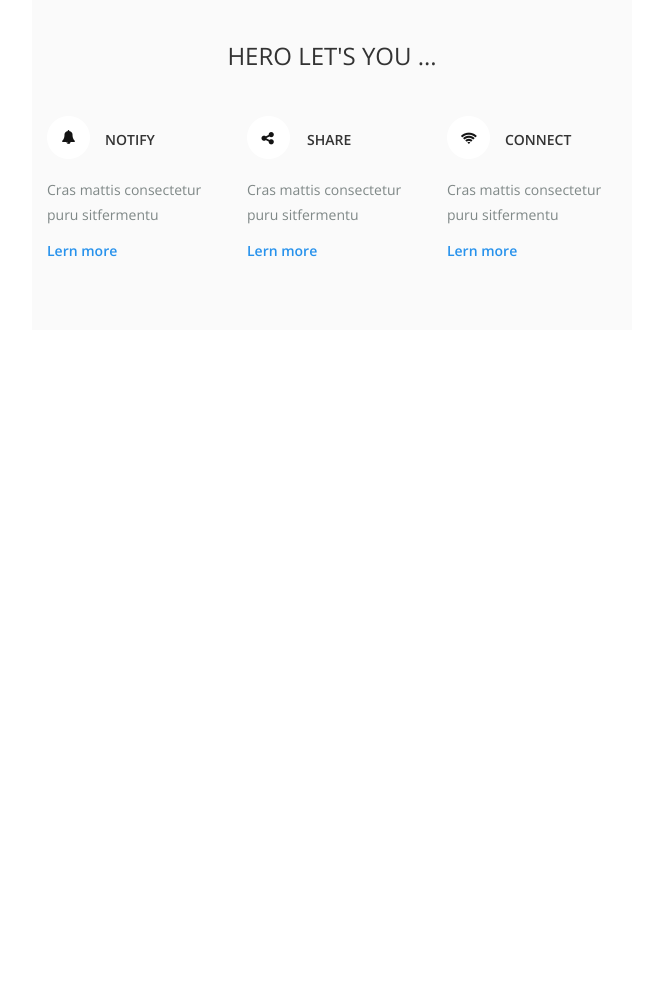
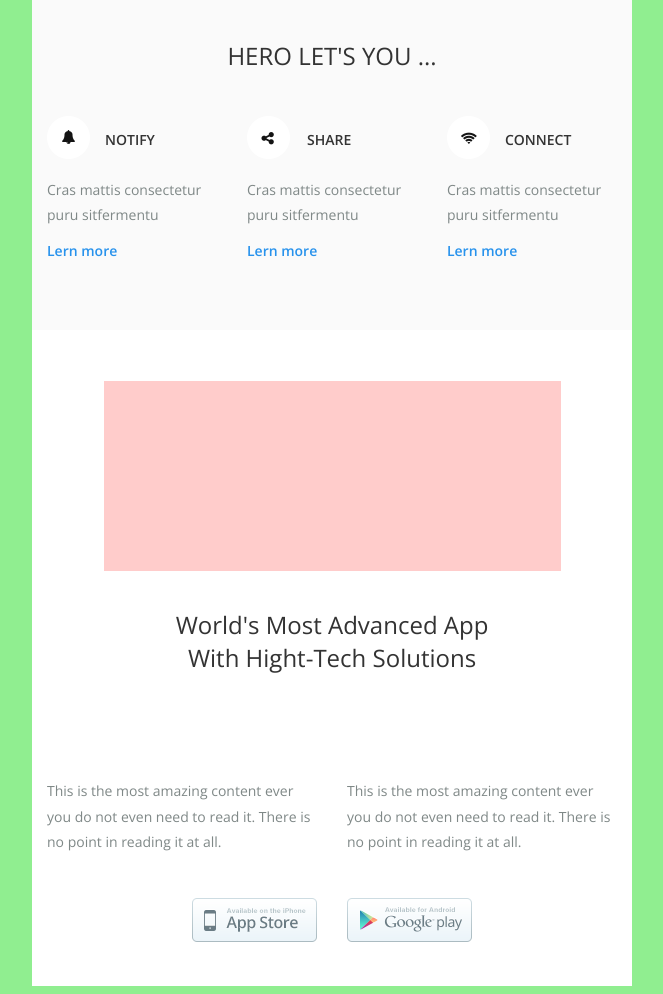
Before and after one commit to Analova/cp-html-email, a plain HTML site: page index.html in a window 1280 px wide. Shown: the part 475-1469 px from the top of the page, without its empty margins (308-971 px from the left). Before the commit the page ends 813 px from the top, so only its background shows below. Drawn offline with nearby package versions, Linux system fonts and the light colour scheme.

Commit message:
styling the advance row

```diff
--- a/index.html
+++ b/index.html
@@ -8,13 +8,13 @@
 <link href="https://fonts.googleapis.com/css?family=Open+Sans:300,400,600,700,800&display=swap" rel="stylesheet">
 </head>
 
-<body>
+<body style="background: lightgreen">
   <!-- start of html email -->
   <table width=100% border:"0" cellspacing="0" cellpadding="0">
     <tr>
       <td>
         <!-- start of conatiner -->
-        <table class="conatiner" width="600" border="0" align="center" cellspacing="0" cellpadding="0">
+        <table class="conatiner" width="600" border="0" align="center" cellspacing="0" cellpadding="0" style="background:white;">
           <!-- start of header row -->
           <tr>
             <td>
@@ -50,7 +50,7 @@ background: -webkit-linear-gradient(top, rgba(49,247,240,1) 0%,rgba(119,186,221,
                       </tr>
                     </table>
                       <tr>
-                   <td align="center" valign="bottom" style="padding-top:16px;"><img src="/img/smartwatch.png" alt=""></td>
+                   <td align="center" valign="bottom" style="padding-top:16px;"><img src="/img/smartwatch.png" style="position:relative; bottom: -4px;" alt=""></td>
                 </tr>
                   </td>
                 </tr>
@@ -123,7 +123,7 @@ background: -webkit-linear-gradient(top, rgba(49,247,240,1) 0%,rgba(119,186,221,
                 </table>
                  <!-- end of middle column -->
                    <!-- start of right column  -->
-              <table class="header-left" width="33.33%" border="0" align="left" cellspacing="0" cellpadding="0" style=" padding:15px 15px 0 15px;">
+              <table class="header-right" width="33.33%" border="0" align="left" cellspacing="0" cellpadding="0" style=" padding:15px 15px 0 15px;">
                   <tr>
                   <td>
                       <table class="tittle-icon" width="33.33%" border="0" align="left" cellspacing="0" cellpadding="0" style=" padding: 0;">
@@ -154,13 +154,52 @@ background: -webkit-linear-gradient(top, rgba(49,247,240,1) 0%,rgba(119,186,221,
               </td>
           </tr>
           <!-- end of lets you row -->
-          <!-- start of third row -->
+          <!-- start of advance row -->
           <tr>
             <td>
-
-              </td>
+            <table class="advance-table" width="100%" border="0" align="left" cellspacing="0" cellpadding="0" style=" padding:15px 15px 70px 15px; background:white;">
+                <tr>
+                <td style="font-family: 'Open Sans', sans-serif; color:#333333; padding:36px 0 5px 0 ;font-weight:300; text-transform: uppercase; font-size:24px;" align="center">
+                    <img src="/img/image_head.jpg">
+                </td>
+                </tr>
+                   <tr>
+                <td>
+                    <h3 style="font-family: 'Open Sans', sans-serif; color:#333333; padding:25px 0 5px 0 ;font-weight:300; text-transform: capitalize; font-size:24px; margin:0;" align="center">World's <span style="font-weight:400">most advanced App</span> <br>with Hight-Tech solutions</h3>
+                </td>
+                </tr>
+            </table>
+                <tr>
+                <td>
+                    <table class="advance-table" width="50%" border="0" align="left" cellspacing="0" cellpadding="0" style=" padding:15px 15px 40px 15px; background:white;">
+                        <tr>
+                         <td>
+                             <p style="font-family: 'Open Sans', sans-serif; color:#7f8887;font-weight:400; line-height: 1.8; font-size:14px; padding:  0 0 30px;">This is the most amazing content ever you do not even need to read it. There is no point in reading it at all.</p>
+                         </td>
+                        </tr>
+                        <tr>
+                         <td align="right">
+                             <img src="/img/appstore.png">
+                         </td>
+                        </tr>
+                    </table>
+                        <table class="advance-table" width="50%" border="0" align="left" cellspacing="0" cellpadding="0" style=" padding:15px 15px 40px 15px; background:white;">
+                        <tr>
+                         <td>
+                           <p style="font-family: 'Open Sans', sans-serif; color:#7f8887;font-weight:400; line-height: 1.8; font-size:14px; padding:  0 0 30px;">This is the most amazing content ever you do not even need to read it. There is no point in reading it at all.</p>
+                         </td>
+                        </tr>
+                            <tr>
+                         <td align="left">
+                             <img src="/img/playstore.png">
+                         </td>
+                        </tr>
+                    </table>
+                </td>
+                </tr>
+            </td>
           </tr>
-          <!-- end of third row -->
+          <!-- end of advence row -->
           <!-- start of main row -->
           <tr>
             <td></td>
```
